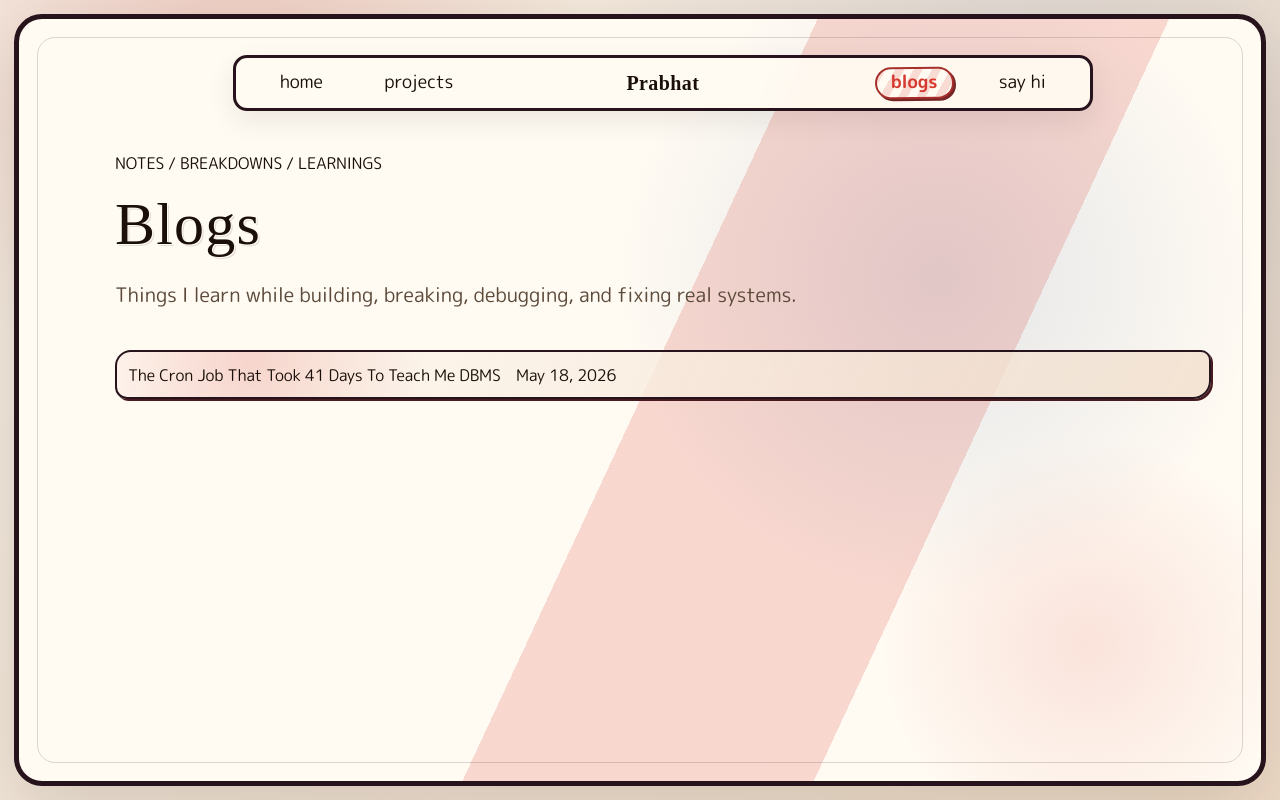
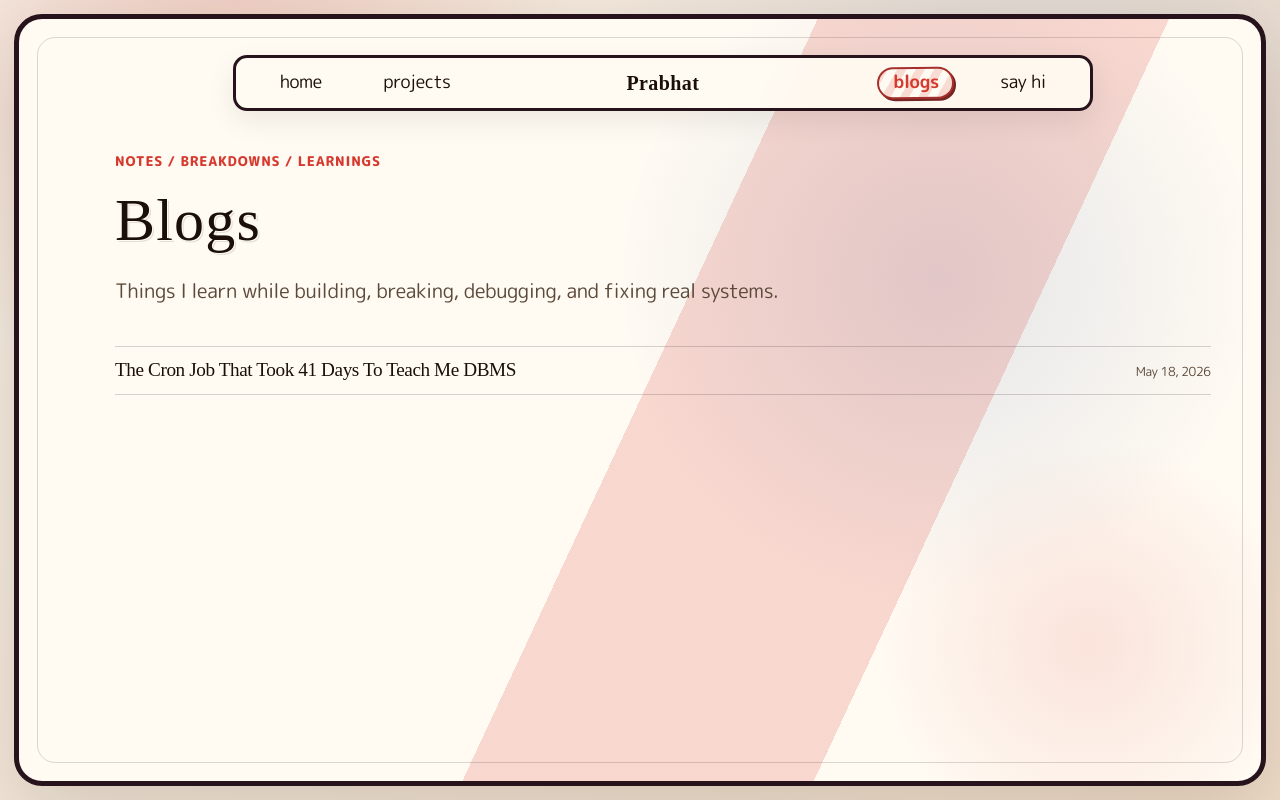
Before and after one commit to Rac-exe/Portfolio-Website, a Next.js app: page /blog in a window 1280 px wide. Built offline with nearby package versions, Linux system fonts and the light colour scheme; a web font is replaced by a local one.

Commit message:
style: rewrite blog-row CSS and tighten letter-spacing to -0.025em

```diff
--- a/app/globals.css
+++ b/app/globals.css
@@ -109,7 +109,7 @@ body {
     linear-gradient(135deg, var(--page-bg), var(--paper-deep));
   color: var(--ink);
   font-family: var(--font-body);
-  letter-spacing: -0.01em;
+  letter-spacing: -0.025em;
   transition: background 260ms ease, color 260ms ease;
 }
 
@@ -893,105 +893,52 @@ a.ink-link:hover {
   max-width: 860px;
 }
 
+.blog-header-eyebrow {
+  color: var(--accent);
+  font-size: clamp(0.78rem, 1.05vw, 1.08rem);
+  font-weight: 800;
+  letter-spacing: 0.06em;
+  text-transform: uppercase;
+}
+
 .blog-list {
   display: grid;
-  gap: 0.65rem;
+  gap: 0;
 }
 
 .blog-row {
-  position: relative;
   display: grid;
-  grid-template-columns: auto minmax(0, 1fr) auto;
-  gap: clamp(0.55rem, 1.2vw, 1rem);
-  align-items: center;
-  overflow: hidden;
-  border: 2px solid var(--line);
-  border-radius: 16px 10px 18px 12px;
-  background:
-    radial-gradient(circle at 12% 16%, var(--wash), transparent 11rem),
-    linear-gradient(115deg, color-mix(in srgb, var(--paper) 91%, transparent), color-mix(in srgb, var(--paper-deep) 72%, transparent));
-  padding: clamp(0.45rem, 0.9vw, 0.68rem);
-  box-shadow: 2px 2px 0 color-mix(in srgb, var(--line) 82%, var(--accent));
-  transition: transform 140ms ease, box-shadow 140ms ease, background 180ms ease;
-}
-
-.blog-row::before {
-  content: "";
-  position: absolute;
-  inset: 0;
-  opacity: 0;
-  pointer-events: none;
-  background-image:
-    radial-gradient(var(--line) 0.7px, transparent 0.8px),
-    repeating-linear-gradient(
-      117deg,
-      transparent 0 18px,
-      color-mix(in srgb, var(--line) 5%, transparent) 18px 19px
-    );
-  background-size: 10px 10px, 100% 100%;
-}
-
-.blog-row:hover {
-  transform: translate(-1px, -1px);
-  box-shadow: 3px 3px 0 color-mix(in srgb, var(--line) 82%, var(--accent));
-}
-
-.blog-row-index {
-  position: relative;
-  z-index: 1;
-  color: color-mix(in srgb, var(--accent) 70%, var(--line));
+  grid-template-columns: minmax(0, 1fr) auto;
+  gap: 1.5rem;
+  align-items: baseline;
+  padding: 0.72rem 0;
+  border-bottom: 1px solid color-mix(in srgb, var(--line) 18%, transparent);
+  color: var(--ink);
+  text-decoration: none;
+  transition: color 120ms ease;
+}
+
+.blog-list .blog-row:first-child {
+  border-top: 1px solid color-mix(in srgb, var(--line) 18%, transparent);
+}
+
+.blog-row:hover .blog-row-title {
+  color: var(--accent);
+}
+
+.blog-row-title {
   font-family: var(--font-title);
-  font-size: clamp(1.35rem, 2.5vw, 2.15rem);
-  font-weight: 700;
-  line-height: 1;
-  opacity: 0.2;
-}
-
-.blog-row-copy {
-  position: relative;
-  z-index: 1;
-}
-
-.blog-row-copy time {
-  color: var(--accent);
-  font-size: 0.58rem;
-  font-weight: 800;
-  letter-spacing: 0.05em;
-  text-transform: uppercase;
-}
-
-.blog-row-copy h2 {
-  margin-top: 0.12rem;
-  font-family: var(--font-title);
-  font-size: clamp(1.05rem, 1.7vw, 1.45rem);
-  line-height: 1.05;
-}
-
-.blog-row-copy p {
-  display: none;
-}
-
-.blog-row-arrow {
-  position: relative;
-  z-index: 1;
-  display: grid;
-  width: 1.85rem;
-  height: 1.85rem;
-  place-items: center;
-  border: 1.5px solid var(--line);
-  border-radius: 999px;
-  background: var(--paper);
-  color: var(--accent);
-  font-family: var(--font-title);
-  font-size: 1.05rem;
-  font-weight: 800;
-  box-shadow: 1.5px 1.5px 0 var(--line);
-  transition: transform 140ms ease, box-shadow 140ms ease;
-}
-
-.blog-row-arrow:hover {
-  transform: translate(-1px, -1px);
-  box-shadow: 2px 2px 0 var(--line);
+  font-size: clamp(1rem, 1.5vw, 1.3rem);
+  line-height: 1.25;
+  color: var(--ink);
+  transition: color 120ms ease;
+}
+
+.blog-row-date {
+  font-size: 0.78rem;
+  color: var(--ink-soft);
+  white-space: nowrap;
+  text-align: right;
 }
 
 .blog-empty {
@@ -1566,10 +1513,10 @@ a.ink-link:hover {
   }
 
   .projects-header > p:first-child,
-  .blog-header > p:first-child,
+  .blog-header-eyebrow,
   .say-hi-intro > p:first-child {
     font-size: 0.78rem !important;
-    letter-spacing: 0.12em !important;
+    letter-spacing: 0.06em !important;
     line-height: 1.25;
   }
 
@@ -1632,9 +1579,9 @@ a.ink-link:hover {
     padding: 0.58rem;
   }
 
-  .blog-row-copy h2 {
+  .blog-row-title {
     font-size: 1rem;
-    line-height: 1.1;
+    line-height: 1.2;
   }
 
   .say-hi-layout {
@@ -1696,10 +1643,6 @@ a.ink-link:hover {
 
   .blog-row {
     grid-template-columns: 1fr auto;
-  }
-
-  .blog-row-index {
-    display: none;
   }
 
   .blog-row-arrow {
```
